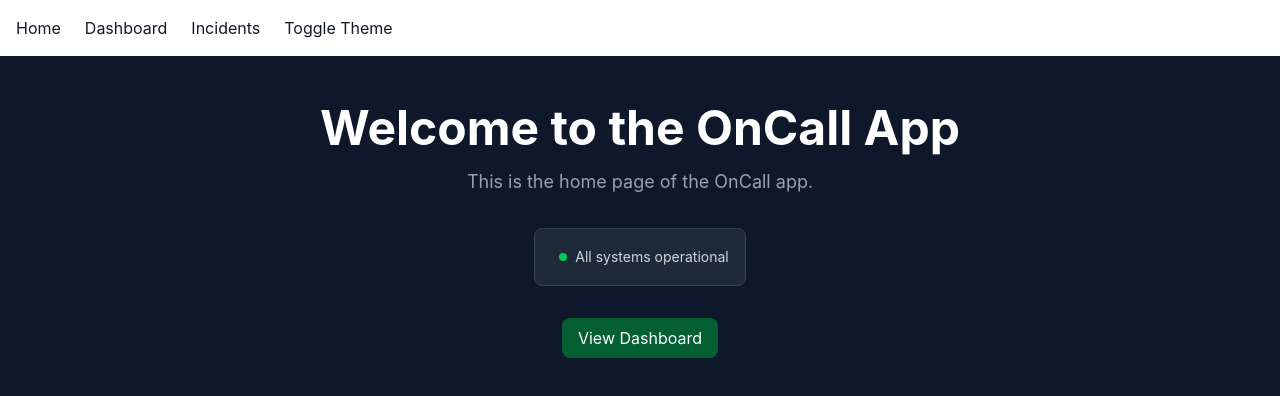
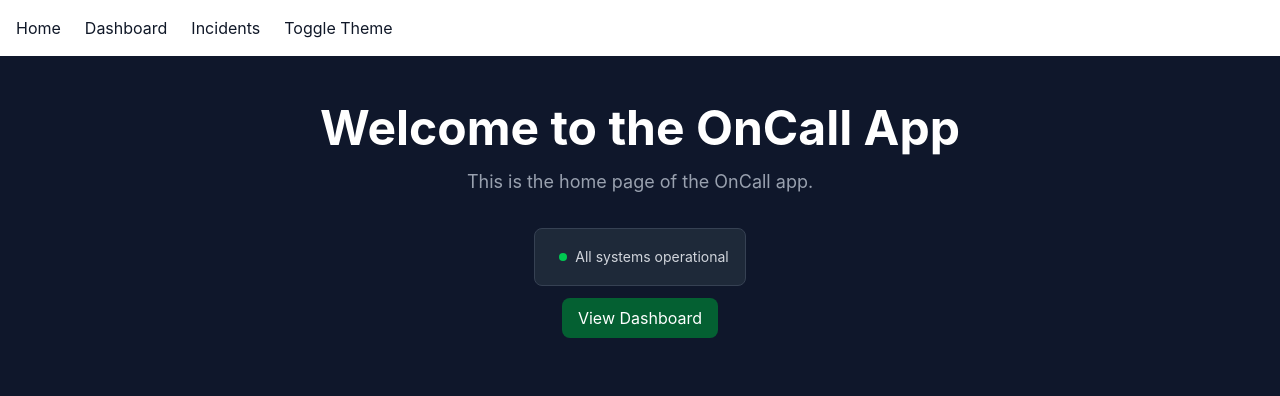
Before and after one commit to kenesa8556/oncallos-frontend, a Next.js app: page / in a window 1280 px wide. Shown: the top 396 px of the page. Built offline with nearby package versions, Linux system fonts and the light colour scheme.

Commit message:
Day 20 is Done

```diff
--- /dev/null
+++ b/app/components/Badge.tsx
@@ -0,0 +1,19 @@
+type BadgeProps = {
+children: React.ReactNode;
+severity: "low" | "medium" | "high";
+ };
+ export default function Badge({
+ children, severity }: BadgeProps
+) {
+const styles: Record<BadgeProps['severity'], string> = {
+    low: "bg-green-500 text-white",
+    medium: "bg-yellow-600 text-black",
+    high: "bg-red-500 text-white",
+};
+return (
+        <div
+        className={` px-4 py-2 rounded-lg mt-4 ${styles[severity]} `}
+         >
+             {children}
+        </div> );
+        }
--- /dev/null
+++ b/app/components/Button.tsx
@@ -0,0 +1,25 @@
+type ButtonProps = {
+  children: React.ReactNode;
+  variant: "primary" | "secondary";
+  onClick?: () => void;
+};
+export default function Button({
+  children,
+  variant,
+  onClick
+}: ButtonProps) {
+  const styles : Record<ButtonProps['variant'], string> = {
+    primary: "btn-primary",
+    secondary: "btn-secondary",
+  };
+  return (
+    <button
+      onClick={onClick}
+      className={`
+        ${styles[variant]}
+      `}
+    >
+      {children}
+    </button>
+  );
+}
--- /dev/null
+++ b/app/components/Card.tsx
@@ -0,0 +1,17 @@
+
+type CardProps = {
+  children: React.ReactNode;
+
+};
+export default function Card({
+  children,
+}: CardProps) {
+
+  return (
+    <div
+      className="bg-gray-800 rounded-lg p-4 border border-gray-700"
+    >
+      {children}
+    </div>
+  );
+}
--- a/app/dashboard/Dashboard.tsx
+++ b/app/dashboard/Dashboard.tsx
@@ -3,6 +3,10 @@
 import { Incident } from "../api/incidents/data";
 
 import { useEffect, useState } from "react";
+import Button from "../components/Button"
+import Card from "../components/Card"
+import Badge from "../components/Badge"
+
 
 
 function Dashboard() {
@@ -38,7 +42,7 @@ const fetchIncidents = async () => {
 
     return (
         <div>
-            <button onClick={fetchIncidents} className="btn-primary mt-2">Refresh</button>
+            <Button onClick={fetchIncidents} variant="secondary">Refresh</Button>
             {isLoading && <p className="text-white">Loading...</p>}
             {err && <p className="text-red-400">Error: {err}</p>}
             {incidents && (
@@ -47,9 +51,11 @@ const fetchIncidents = async () => {
                     <div className="grid grid-cols-1 md:grid-cols-2 lg:grid-cols-3 gap-4">
 
                     {incidents.map((incident) => (
-                        <div key={incident.id} className="bg-gray-800 rounded-lg p-4 border border-gray-700">
-                            <h3 className="text-white">{incident.title}</h3>
-                        </div>
+                        <Card key={incident.id}>
+
+                            <h3 className="text-white font-semibold mb-2">{incident.title}</h3>
+                            <Badge severity={incident.severity}> {incident.severity}</Badge>
+                        </Card>
                     ))}
                     </div>
                 </div>
--- a/app/globals.css
+++ b/app/globals.css
@@ -6,6 +6,9 @@
 
 @custom-variant dark (&:where(.dark, .dark *));
 
+.btn-secondary {
+  @apply bg-gray-200 hover:bg-gray-300 text-gray-900 px-4 py-2 rounded-lg transition-colors duration-300;
+}
 .btn-primary {
-  @apply bg-brand hover:bg-green-500 text-white px-4 py-2 rounded-lg transition-colors duration-300;
+  @apply bg-brand hover:bg-green-700 text-white px-4 py-2 rounded-lg transition-colors duration-300 mt-3;
 }
--- a/app/incidents/IncidentFilter.tsx
+++ b/app/incidents/IncidentFilter.tsx
@@ -2,6 +2,9 @@
 
 import Link from "next/link";
 import { ChangeEvent, useState } from "react";
+import Card from "../components/Card"
+import Badge from "../components/Badge"
+import Button from "../components/Button"
 interface Incident {
   id: string;
   title: string;
@@ -29,26 +32,32 @@ function IncidentFilter({incidents}: IncidentFilterProps) {
 
     return(
         <>
-        <select onChange={handle}>
+        <select onChange={handle} className="bg-gray-800 text-white border border-gray-700 rounded-lg px-3 py-2 m-3">
             {
             ['all', 'low', 'medium', 'high'].map((severity) => {
                 return <option key={severity} value={severity}>{severity}</option>
             })
         }
         </select>
+        <div className="grid grid-cols-1 md:grid-cols-2 lg:grid-cols-3 p-4 gap-3 md:gap-6">
 
         {
 
             filteredIncidents.map((inc) => {
               return (
-                <div key={inc.id}>
-                  <h1>{inc.title}</h1>
-                  <h1>{inc.severity}</h1>
-                  <Link href={`/incidents/${inc.id}`}>View Details</Link>
-                </div>
+                <Card key={inc.id} >
+
+                            <h3 className="text-white font-semibold mb-2">{inc.title}</h3>
+                            <Link href={`/incidents/${inc.id}`} className="m-3 p-3">
+                              <Button variant="primary"> View Detail  </Button>
+                            </Link>
+                            <Badge severity={inc.severity}> {inc.severity}</Badge>
+                </Card>
               );
             })
           }
+        </div>
+
 
 
         </>
--- a/app/incidents/[id]/page.tsx
+++ b/app/incidents/[id]/page.tsx
@@ -1,6 +1,8 @@
 import { Incident}  from "../../api/incidents/data";
 import {notFound} from "next/navigation";
 import {supabase} from "../../lib/supabase"
+import Badge from "../../components/Badge"
+import Card from "../../components/Card"
 
 export default async function IncidentPage({ params }: { params:Promise<{ id: string }>} ) {
 
@@ -18,11 +20,12 @@ export default async function IncidentPage({ params }: { params:Promise<{ id: st
 
 
     return (
-        <div>
-            <h1>{data.id}</h1>
-            <h1>{data.title}</h1>
-            <p>{data.severity}</p>
-
-        </div>
-    );
+    <div className="p-6">
+        <Card>
+            <h1 className="text-white text-xl font-bold mb-1">{data.title}</h1>
+            <p className="text-gray-400 text-sm mb-3">ID: {data.id}</p>
+            <Badge severity={data.severity}>{data.severity}</Badge>
+        </Card>
+    </div>
+);
 }
--- a/app/page.tsx
+++ b/app/page.tsx
@@ -1,4 +1,5 @@
 import  Link  from 'next/link'
+import Button from "./components/Button"
 export default function Home() {
   return (
     <>
@@ -11,7 +12,7 @@ export default function Home() {
             <span className="text-sm text-gray-300">All systems operational</span>
           </div>
           <Link href="/dashboard">
-               <button className="btn-primary mt-8"> View Dashboard</button>
+               <Button variant="primary"> View Dashboard</Button>
           </Link>
 
     </div>
```
